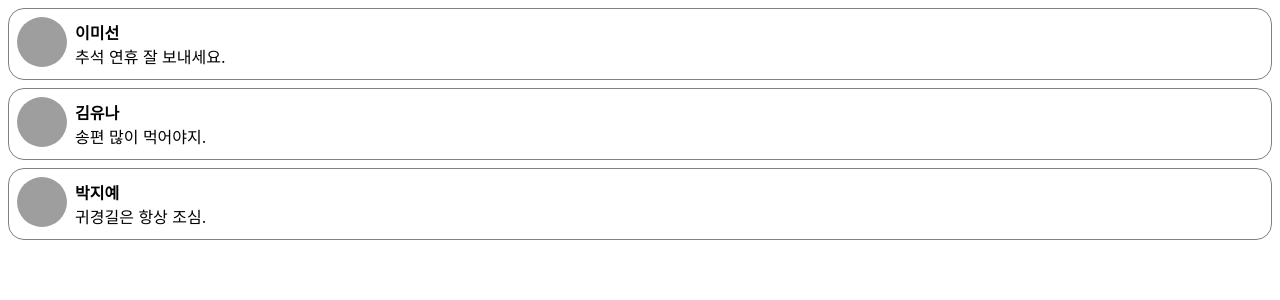
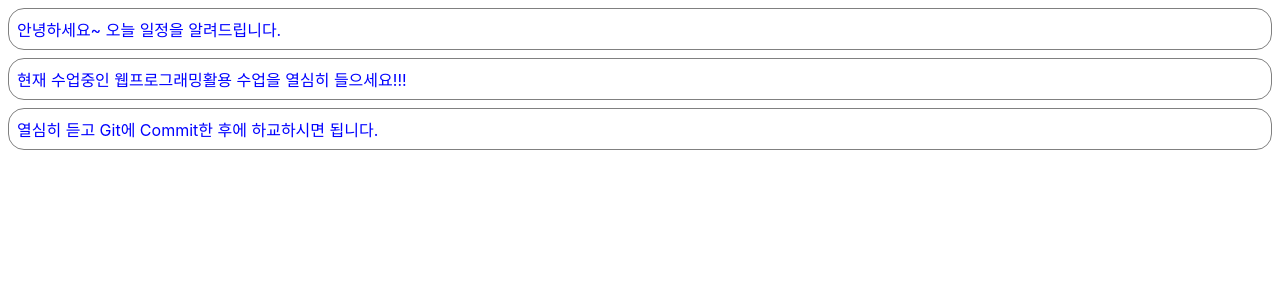
Before and after one commit to hwanbit/React, a React (Create React App) app: page / in a window 1280 px wide. Shown: the top 300 px of the page. Built offline with nearby package versions, Linux system fonts and the light colour scheme; grey boxes are pictures that could not be loaded.

Commit message:
React 6장

```diff
--- /dev/null
+++ b/src/ch06/Notification.css
@@ -0,0 +1,10 @@
+span {
+    margin: 8px;
+    padding: 8px;
+    display: flex;
+    flex-direction: row;
+    border: 1px solid grey;
+    border-radius: 16px;
+    color: blue;
+    font-size: 16px;
+}
--- /dev/null
+++ b/src/ch06/Notification.jsx
@@ -0,0 +1,22 @@
+import React from "react";
+import './Notification.css';
+
+class Notification extends React.Component {
+    constructor(props) {
+        super(props); //Component가 생성될 때 prop을 전달받을 수 있는 매개변수를 갖는 생성자가 호출된다.
+
+        this.state = {};
+    }
+
+    render() {
+        return (
+            <div>
+                <span>
+                    {this.props.message}
+                </span>
+            </div>
+        );
+    }
+}
+
+export default Notification;
--- /dev/null
+++ b/src/ch06/NotificationList.jsx
@@ -0,0 +1,60 @@
+import React from "react";
+import Notification from "./Notification";
+
+const reservedNotifications = [
+    {
+        message : "안녕하세요~ 오늘 일정을 알려드립니다.",
+    },
+    {
+        message : "현재 수업중인 웹프로그래밍활용 수업을 열심히 들으세요!!!",
+    },
+    {
+        message : "열심히 듣고 Git에 Commit한 후에 하교하시면 됩니다.",
+    },
+];
+
+var timer;
+
+class NotificationList extends React.Component {
+    constructor(props) {
+        super(props);
+
+        this.state = {
+            notifications: [],
+        };
+    }
+
+    componentDidMount() {
+        const { notifications } = this.state;
+        timer = setInterval(() => { //괄호 안의 내용 실행
+            if (notifications.length < reservedNotifications.length) {
+                const index = notifications.length;
+                notifications.push(reservedNotifications[index]);
+                this.setState({
+                    notifications: notifications,
+                });
+            } else {
+                clearInterval(timer); //interval 중지
+            }
+        }, 1000);
+    }
+    componentWillUnmount() {
+        if (timer) {
+            clearInterval(timer);
+        }
+    }
+
+    render() {
+        return (
+            <div>
+                {
+                    this.state.notifications.map((notification) => { //첫번째 것을 덮어 두번째 것이 나타남
+                        return <Notification message={notification.message} />;
+                    })
+                }
+            </div>
+        );
+    }
+}
+
+export default NotificationList;
--- a/src/index.js
+++ b/src/index.js
@@ -4,17 +4,19 @@
 import './ch03/Book.css';
 import './ch04/Button.css';
 import './ch04/Clock.css';
+import './ch06/Notification.css';
 import App from './App';
 import reportWebVitals from './reportWebVitals';
 import Clock from "./ch04/Clock";
 import CommentList from "./ch05/CommentList";
+import NotificationList from "./ch06/NotificationList";
 
 const root = ReactDOM.createRoot(document.getElementById('root'));
 setInterval(
     ()=>{
         root.render(
             <React.StrictMode>
-                <CommentList />
+                <NotificationList />
             </React.StrictMode>
         );
     }
```
